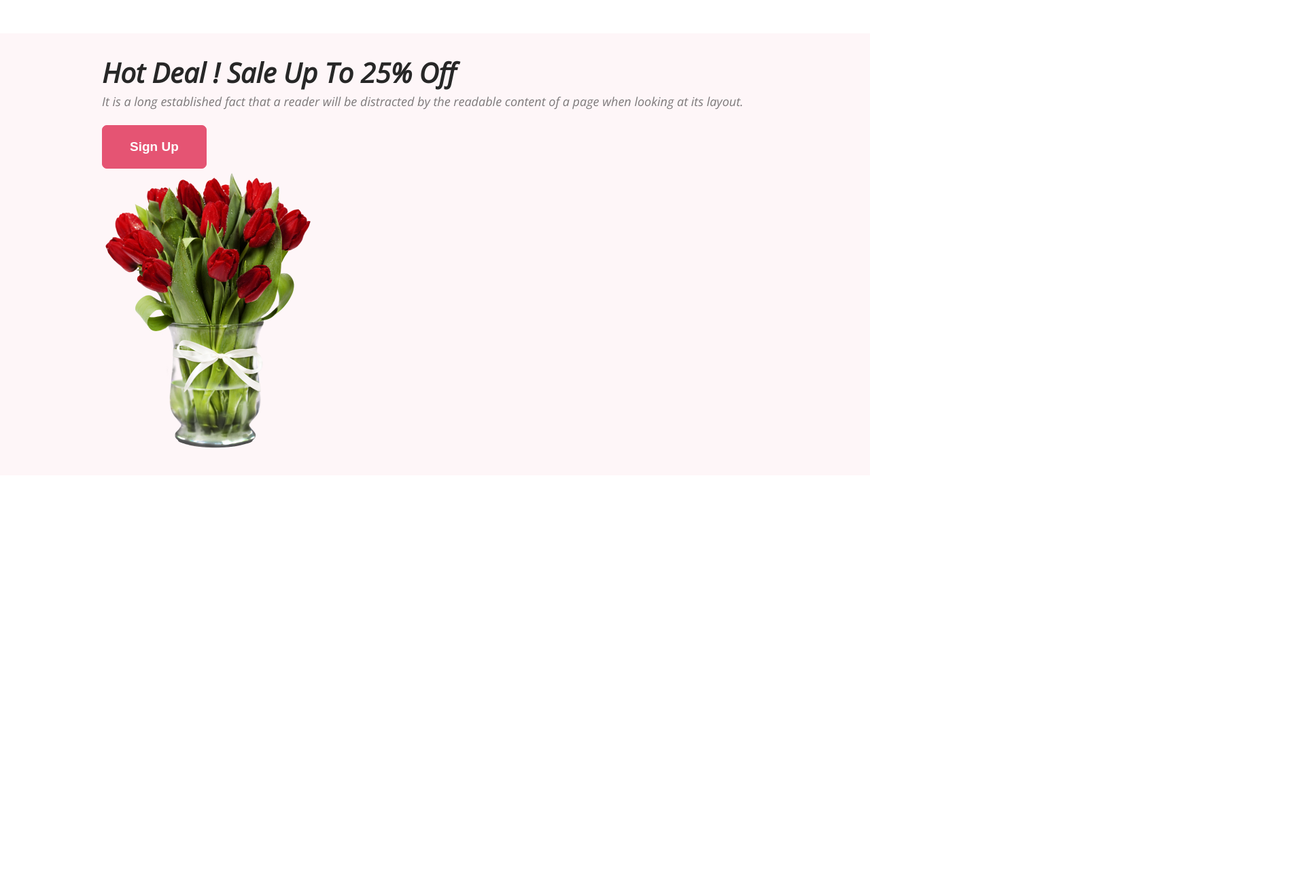
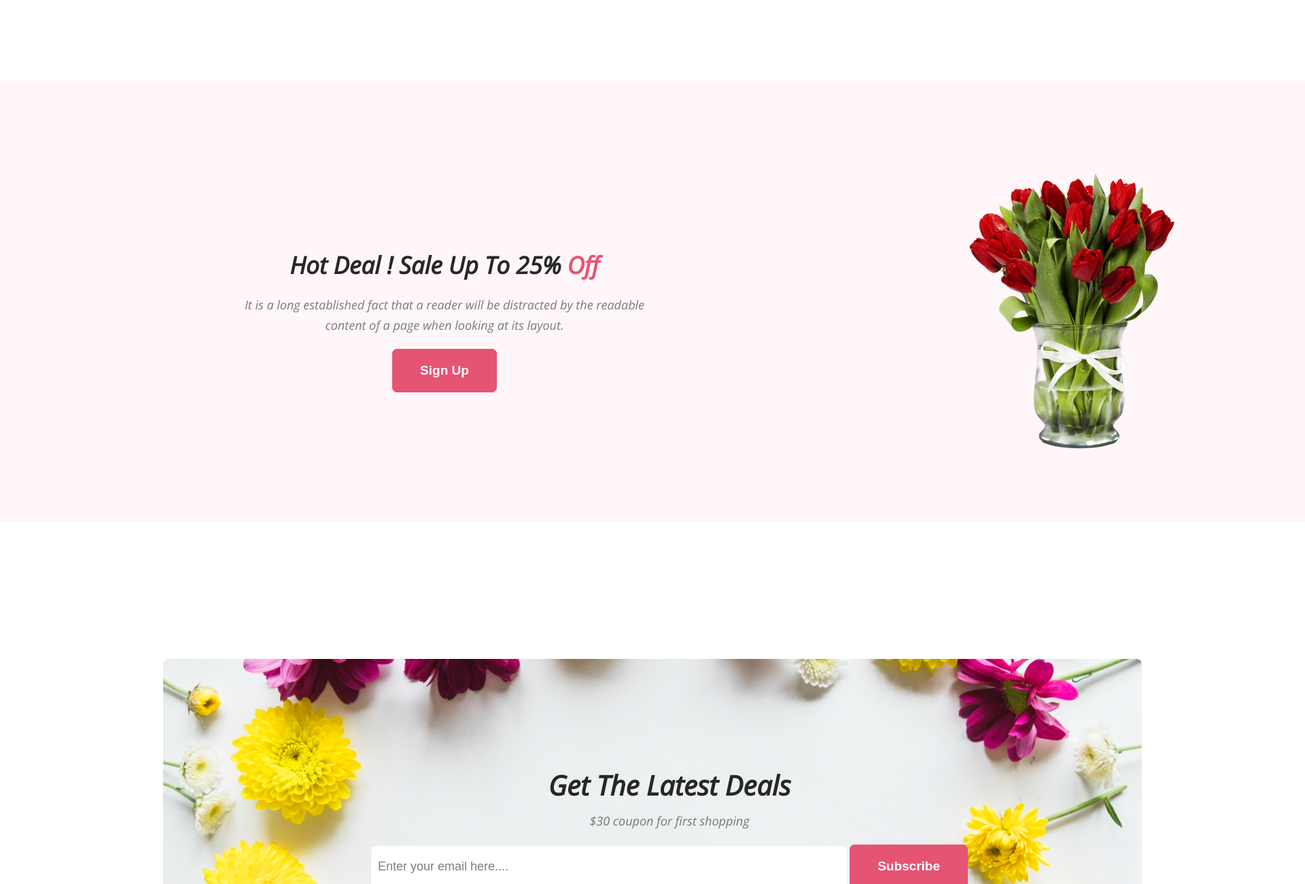
Before and after one commit to TaaanjuZc/my-flower-shop, a plain HTML site: page index.html in a window 1280 px wide. Shown: the part 2433-3733 px from the top of the page at 68% size, 1920 px wide, since content can reach past the window. Before the commit the page ends 3132 px from the top, so only its background shows below. Drawn offline with nearby package versions, Linux system fonts and the light colour scheme.

Commit message:
Latest deal section done

```diff
--- a/flower.css
+++ b/flower.css
@@ -9,6 +9,7 @@ body {
 /* This is the header section */
 
 #header {
+  width: 1920px;
   height: 850px;
   background: rgba(229, 84, 115, 0.10);
 }
@@ -57,10 +58,7 @@ body {
 }
 
 /* This is the main part */
-
-.feature-flower {
-  height: 850px;
-}
+.feactures
 .feature-txt {
   text-align: center;
   margin-top: 200px;
@@ -92,19 +90,26 @@ body {
 
 .fi-1 {
   background: rgba(167, 33, 98, 0.15);
+  align-items: center;
+  background-repeat: no-repeat;
 }
 .fi-2 {
   background: rgba(5, 151, 160, 0.15);
   align-items: center;
+  background-repeat: no-repeat;
+
 }
 .fi-3 {
   background: rgba(71, 125, 17, 0.15);
+  align-items: center;
+  background-repeat: no-repeat;
 }
 .fea-i {
   border-radius: 300px 300px 0px 0px;
   width: 464px;
   height: 538px;
   margin-right: 35px;
+
 }
 
 .flower-name {
@@ -120,34 +125,92 @@ body {
 }
 
 .sale {
+  display: flex;
+  width: 1922px;
   height: 620px;
   background: rgba(229, 84, 115, 0.05);
   align-items: center;
-  justify-content: space-between;
-  padding: 30px 30px 0px 150px;
-  display: felx;
+  justify-content: space-around;
+  padding: 30px 44px 0px 122px;
+  margin-top: 200px;
+}
+
+
+
+.sale-title {
+  color: #272727;
+  font-size: 35px;
+  font-weight: 800;
+  line-height: normal;
+  text-align: center;
+}
+.sale-title > span {
+  color: #E55473;
 }
 
 .sale-script {
-
+  text-align: center;
+  padding-top: 25px;
 }
-
-.sale-title {
-  color: #272727;
-  font-size: 40px;
-  font-weight: 800;
-  line-height: normal;
-}
-
 .sell-dis {
+  width: 594px;
   color: rgba(39, 39, 39, 0.60);
   font-size: 18px;
   font-weight: 400;
   line-height: 30px;
-  margin-top: 0px;
+  margin-top: 20px;
   margin-bottom: 20px;
 }
 
 .fi-4 {
-  align-items: center;
+  padding-right: 70px;
 }
+
+/* collection section */
+
+/* Get The Latest Deals */
+
+.sec-deals{
+  width: 1440px;
+  height: 449px;
+  margin-top: 200px;
+  margin-left: 240px;
+  background: url('Flower Asset/Rectangle\ 9.png');
+}
+
+.deal-script {
+  padding: 158px 60px 0px 110px;
+  text-align: center;
+}
+
+.deal-title {
+  color: #272727;
+  font-size: 40px;
+  font-weight: 800;
+  margin-bottom: 10px;
+}
+
+.deal-dis {
+  color: rgba(39, 39, 39, 0.60);
+  font-size: 18px;
+  font-weight: 400;
+  line-height: 30px;
+  margin-bottom: 20px;
+}
+
+.add-email {
+  width: 700px;
+  height: 64px;
+  flex-shrink: 0;
+  border-radius: 8px;
+  background: white;
+  border: 0;
+}
+
+.add-email::placeholder {
+  opacity: .5s;
+  color: rgba(39, 39, 39, 0.60);
+  padding: 10px;
+  font-size: 18px;
+
+}
--- a/index.html
+++ b/index.html
@@ -29,7 +29,7 @@
 
     <!-- This is the main part -->
     <main>
-      <section >
+      <section class="feactures">
         <div class="feature-txt">
           <h4 class="feature-title">
             Our Featured Flowers
@@ -64,8 +64,24 @@
           <img class="fi-4" src="Flower Asset/pngwing 8.png" alt="">
         </div>
       </section>
+
+      <!-- collection section -->
+
+      <!-- Get The Latest Deals -->
+
     </main>
+    <section class="sec-deals">
 
+
+      <div class="deal-script">
+        <h4 class="deal-title">Get The Latest Deals</h4>
+        <p class="deal-dis">$30 coupon for first shopping</p>
+        <input class="add-email" type="text" value="" placeholder="Enter your email here....">
+        <button class="primary-btn">Subscribe</button>
+      </div>
+
+
+  </section>
 
     <footer></footer>
 </body>
```
